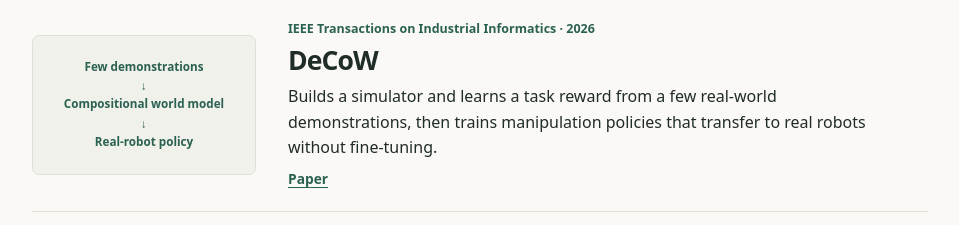
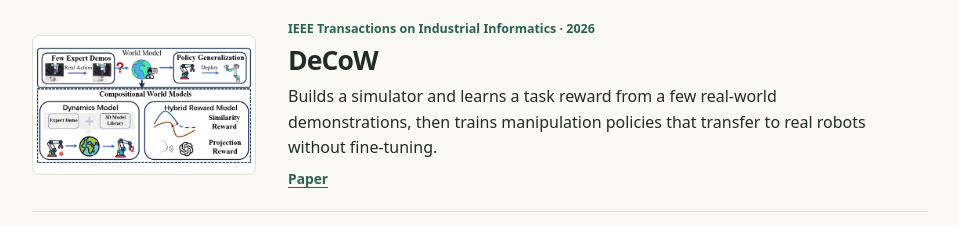
Before and after one commit to darewolf007/darewolf007.github.io, a plain HTML site: page index.html in a window 1280 px wide. Shown: the part 559-784 px from the top of the page, without its empty margins (160-1119 px from the left). Drawn offline with Linux system fonts and the light colour scheme.

Commit message:
Update research figure and publication list

```diff
--- a/index.html
+++ b/index.html
@@ -37,10 +37,8 @@
       <ul class="project-list" role="list">
         <li>
           <article class="project">
-            <a class="project-image decow-diagram" href="https://doi.org/10.1109/TII.2026.3688546" aria-label="DeCoW paper. Few demonstrations lead to a compositional world model and a real-robot policy.">
-              <span>Few demonstrations</span>
-              <span>Compositional world model</span>
-              <span>Real-robot policy</span>
+            <a class="project-image decow-figure" href="./assets/decow-figure1.png" aria-label="View DeCoW Figure 1 at full size">
+              <img src="./assets/decow-figure1.png" alt="DeCoW Figure 1. A few expert demonstrations inform a compositional world model with a dynamics model and a hybrid reward model, which is used to train a policy for real robots." width="1092" height="599">
             </a>
             <div class="project-content">
               <p class="project-venue">IEEE Transactions on Industrial Informatics · 2026</p>
@@ -133,22 +131,6 @@
             <p class="links"><a href="https://affordsim-platform.github.io/AffordSim.io/">Project</a><a href="https://github.com/AffordSim-Platform/AffordSim">Code</a></p>
           </article>
         </li>
-        <li class="paper">
-          <div class="venue"><span>arXiv preprint</span><time datetime="2025">2025</time></div>
-          <article>
-            <h4><a href="https://arxiv.org/abs/2504.20520">PRISM: Projection-based Reward Integration for Scene-Aware Real-to-Sim-to-Real Transfer with Few Demonstrations</a></h4>
-            <p class="authors"><strong>Haowen Sun</strong>, Han Wang, Chengzhong Ma, Shaolong Zhang, Jiawei Ye, Xingyu Chen, Xuguang Lan</p>
-            <p class="summary">PRISM reconstructs simulation scenes from a few real demonstrations and uses vision–language supervision to learn a projection-based reward for real-to-sim-to-real transfer.</p>
-          </article>
-        </li>
-        <li class="paper">
-          <div class="venue"><span>Image and Vision Computing</span><time datetime="2022">2022</time></div>
-          <article>
-            <h4><a href="https://doi.org/10.1016/j.imavis.2022.104372">A dynamic keypoint selection network for 6DoF pose estimation</a></h4>
-            <p class="authors"><strong>Haowen Sun</strong>, Taiyong Wang, Enlin Yu</p>
-            <p class="summary">The network combines texture and geometry to select foreground keypoints dynamically and estimate an object’s six-degree-of-freedom pose from an RGB-D image.</p>
-          </article>
-        </li>
       </ul>
       <h3 class="publication-group">Other publications</h3>
       <ul role="list">
@@ -199,7 +181,7 @@
     </section>
   </main>
   <footer class="container site-footer">
-    <p>Images cropped from <a href="https://proceedings.mlr.press/v306/sun26n.html">QUEST, Fig. 7</a>, <a href="https://arxiv.org/abs/2605.01365">VoxAfford, Fig. 4</a>, and <a href="https://arxiv.org/abs/2604.11674">AffordSim, Fig. 1</a> (<a href="https://creativecommons.org/licenses/by/4.0/">CC BY 4.0</a>).</p>
+    <p>Research figures from <a href="https://doi.org/10.1109/TII.2026.3688546">DeCoW, Fig. 1</a>, <a href="https://proceedings.mlr.press/v306/sun26n.html">QUEST, Fig. 7</a>, <a href="https://arxiv.org/abs/2605.01365">VoxAfford, Fig. 4</a>, and <a href="https://arxiv.org/abs/2604.11674">AffordSim, Fig. 1</a> (<a href="https://creativecommons.org/licenses/by/4.0/">CC BY 4.0</a>).</p>
   </footer>
 </body>
 </html>
--- a/style.css
+++ b/style.css
@@ -124,26 +124,7 @@ ul { margin: 0; padding: 0; list-style: none; }
 .project-image:hover { border-color: var(--accent); }
 .project-image img { display: block; width: 100%; height: 100%; object-fit: contain; }
 
-.decow-diagram {
-  gap: .28rem;
-  align-content: center;
-  justify-items: stretch;
-  padding: .65rem;
-  color: var(--accent);
-  font-size: .73rem;
-  font-weight: 700;
-  line-height: 1.25;
-  text-align: center;
-  text-decoration: none;
-}
-
-.decow-diagram span { display: block; }
-.decow-diagram span + span::before {
-  content: "↓";
-  display: block;
-  margin-bottom: .22rem;
-  font-weight: 400;
-}
+.decow-figure { background: #fff; }
 
 .project-venue {
   margin-bottom: .25rem;
```
Also changed, not shown: assets/decow-figure1.png (added).
